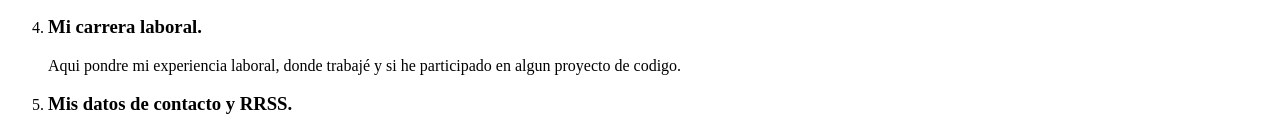
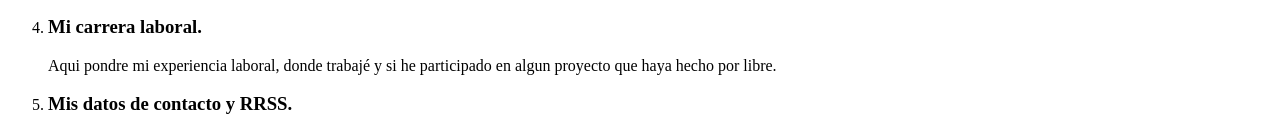
Before and after one commit to vincenzo95vt/my-proyect-portfolio, a plain HTML site: page index.html in a window 1280 px wide. Shown: the part 928-1062 px from the top of the page. Drawn offline with Linux system fonts and the light colour scheme.

Commit message:
First commit in branch "Develop"

```diff
--- a/index.html
+++ b/index.html
@@ -41,7 +41,7 @@
 
             <li><h3>Mi carrera laboral.</h3></li>
             <div>
-                Aqui pondre mi experiencia laboral, donde trabajé y si he participado en algun proyecto de codigo.
+                Aqui pondre mi experiencia laboral, donde trabajé y si he participado en algun proyecto que haya hecho por libre.
             </div>
         </section>
         <section id="Mis-datos-de-contacto-y-RRSS">
```
